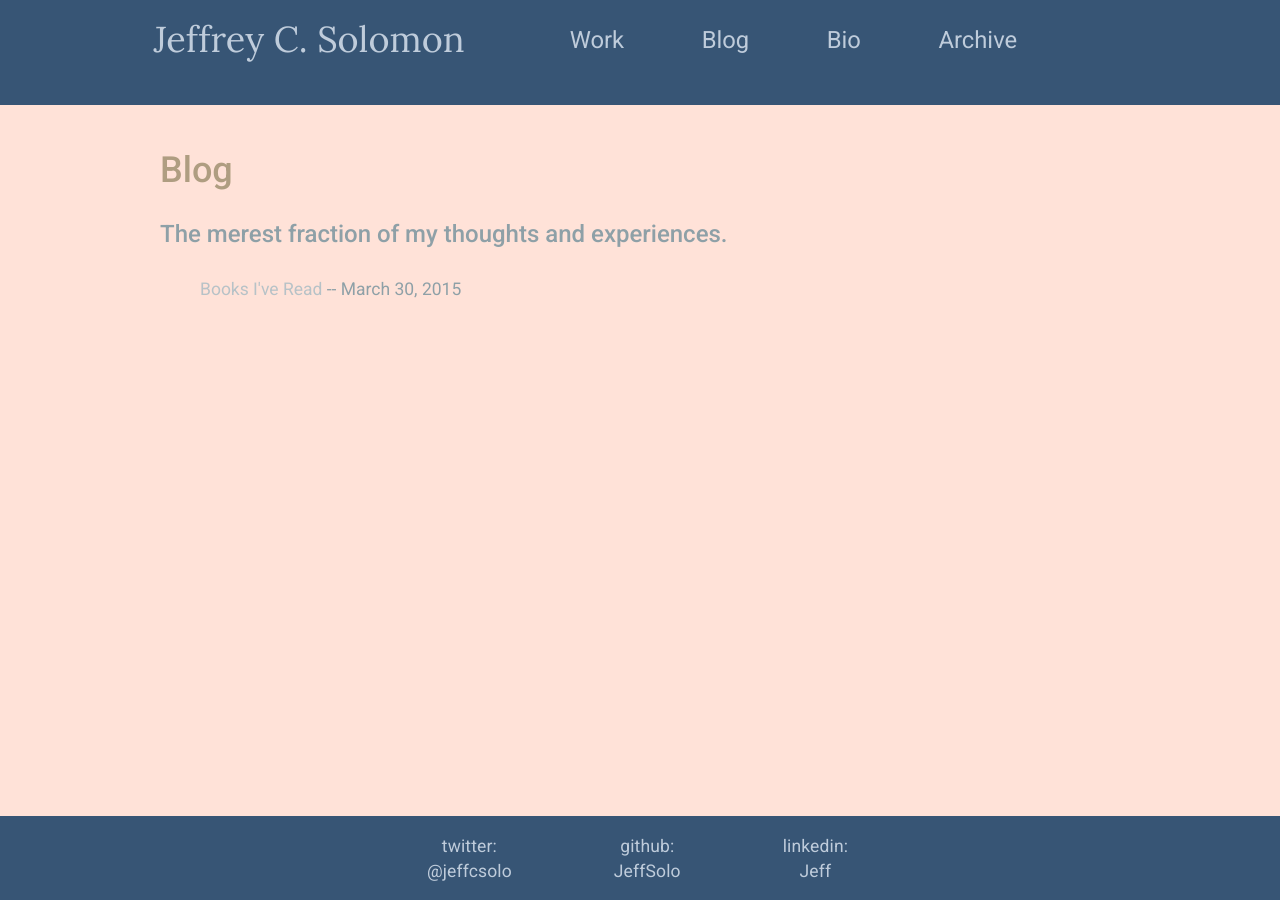
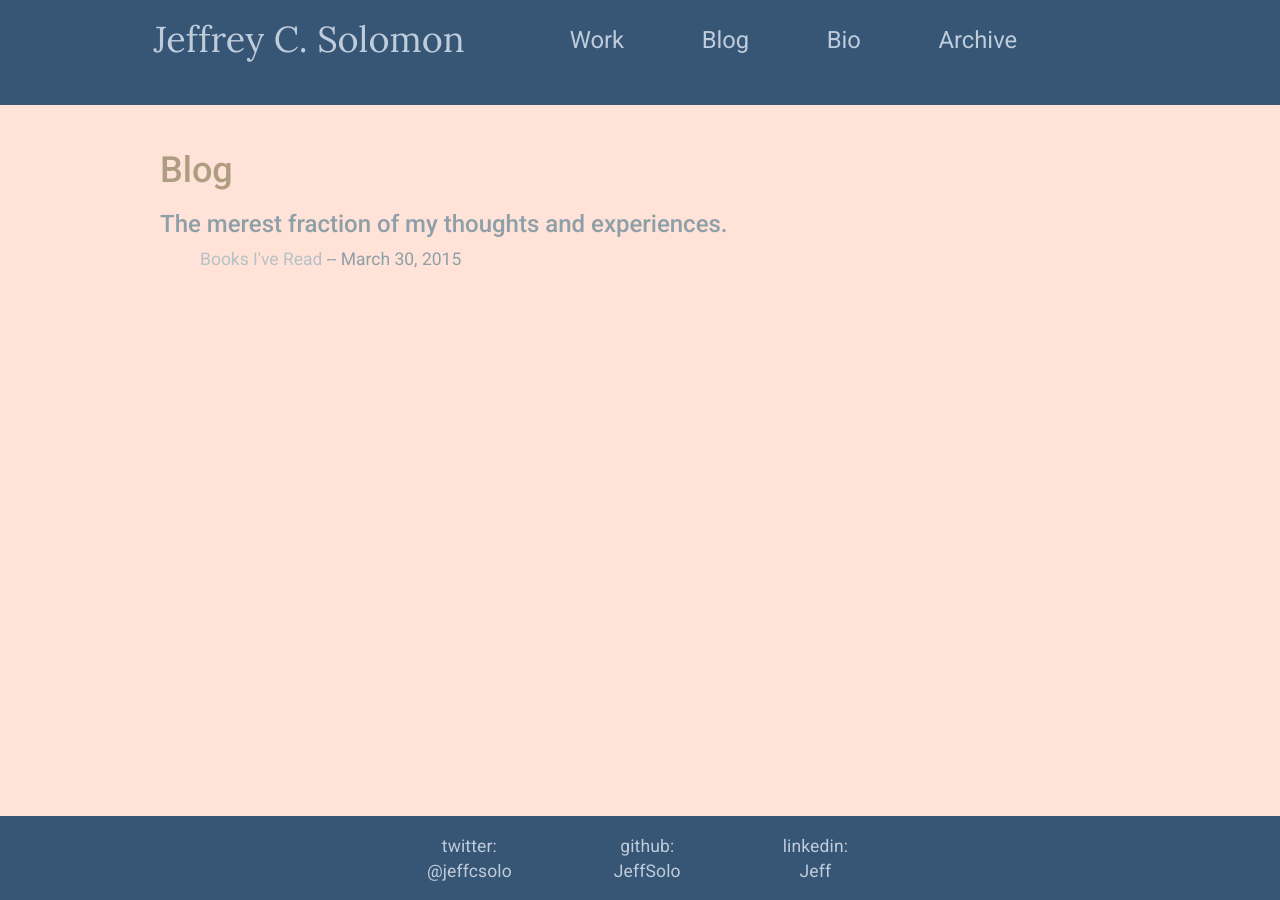
Before and after one commit to JeffSolo/jeffsolo.github.com, a Jekyll site: the page built from pages/blog.html, in a window 1280 px wide. Built offline with Jekyll 4.4.1, drawn with Linux system fonts in a browser that asks for light colours; nearby versions of some CDN libraries.

Commit message:
move grid div into default layout

```diff
--- a/_layouts/default.html
+++ b/_layouts/default.html
@@ -1,8 +1,8 @@
 {% include header.html %}
 <div class="row">
   <div class="grid">
-  <h1 class="titlehead">{{page.title}}</h1>
+    <h1 class="titlehead">{{page.title}}</h1>
+    {{ content }}
   </div>
-  {{ content }}
 </div>
 {% include footer.html %}
--- a/_layouts/homepage.html
+++ b/_layouts/homepage.html
@@ -1,5 +1,5 @@
 {% include header.html %}
-<div class="row">
+<div class="row grid">
   {{ content }}
 </div>
 {% include footer.html %}
--- a/pages/archive.html
+++ b/pages/archive.html
@@ -4,7 +4,6 @@ title: The Archive
 shorttitle: Archive
 permalink: /archive/
 ---
-<div class="grid">
 <br>
 <p>
 Contained within is a selection of works written, created, and/or designed by yours truly.
@@ -25,4 +24,3 @@ permalink: /archive/
     <p><a href="{{ file.url }}">{{ file.title }}</a> {{ file.append }} -- {{ file.date | date: '%-d %B, %Y' }}</p>
   {% endif %}
 {% endfor %}
-</div>
--- a/pages/bio.html
+++ b/pages/bio.html
@@ -4,7 +4,6 @@ title: Biography
 shorttitle: Bio
 permalink: /bio/
 ---
-<div class="grid">
 <br>
 <div class="unit one-third center-on-mobiles">
   <img class="biopic" src="/assets/img/bio.jpg">
@@ -25,4 +24,3 @@ permalink: /bio/
 Best,
 <br>Jeff Solomon
 </p>
- </div>
--- a/pages/blog.html
+++ b/pages/blog.html
@@ -4,9 +4,5 @@ title: Blog
 shorttitle: Blog
 permalink: /blog/
 ---
-<div class="grid">
-  <h3>The merest fraction of my thoughts and experiences.</h3>
-  <div class="unit one-third center-on-mobiles">
-  </div>
-</div>
+<h3>The merest fraction of my thoughts and experiences.</h3>
 {% include blog.html %}
--- a/pages/work.html
+++ b/pages/work.html
@@ -4,7 +4,6 @@ title: Work Experience
 shorttitle: Work
 permalink: /work/
 ---
-<div class="grid">
 <p><b>Associate Data Scientist</b>, <a href="https://www.vacasa.com/">Vacasa</a></p>
 <p class="tabspace">Boise, ID <br> January 2016 - September 2018</p>
 <p><b>Undergraduate Research Assistant</b>, <a href="https://www.uidaho.edu/">University of Idaho</a> Cognition and
@@ -12,4 +11,3 @@ permalink: /work/
 <p class="tabspace">Moscow, ID <br> September 2014 - May 2015</p>
 <p><b>Software Engineering Intern</b>, <a href="https://www.selinc.com/">Schweitzer Engineering Laboratories</a></p>
 <p class="tabspace">Pullman, WA <br> June 2012 - August 2013</p>
- </div>
```
Lines whose indentation alone changed are shown as unchanged.
